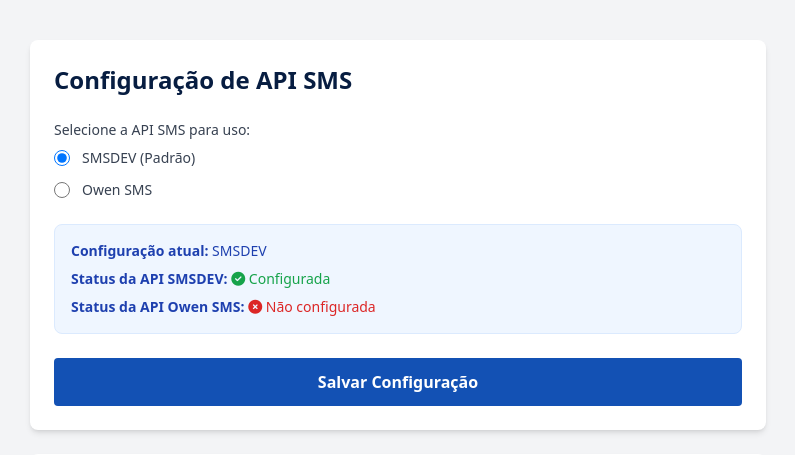
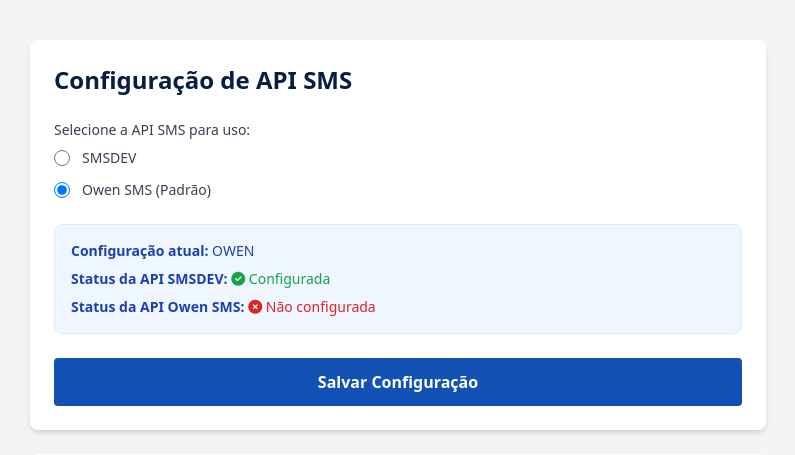
Before and after one commit to almirpcc1/OPERACAO, a Flask app: page /sms-config in a window 1280 px wide. Shown: the part 60-515 px from the top of the page, without its empty margins (242-1037 px from the left). Run offline with Flask 3, Linux system fonts and the light colour scheme; some libraries are stand-ins or nearby versions.

Commit message:
Update SMS API default selection to Owen.
Replit-Commit-Author: Agent
Replit-Commit-Session-Id: 89cc5ad8-3a6f-48f6-ad24-00c636184f9c
Replit-Commit-Screenshot-Url: https://storage.googleapis.com/screenshot-production-us-central1/35e934f3-3030-429b-85dd-91738cb2713c/c6ae5d87-cff5-4409-8b01-476ea8c2d29e.jpg

```diff
--- a/app.py
+++ b/app.py
@@ -25,7 +25,7 @@ app.secret_key = os.environ.get("SESSION_SECRET")
 logging.basicConfig(level=logging.DEBUG)
 
 # Configuração para escolher qual API SMS usar: 'SMSDEV' ou 'OWEN'
-SMS_API_CHOICE = os.environ.get('SMS_API_CHOICE', 'SMSDEV')
+SMS_API_CHOICE = os.environ.get('SMS_API_CHOICE', 'OWEN')
 
 def send_verification_code_smsdev(phone_number: str, verification_code: str) -> tuple:
     """
--- a/templates/sms_config.html
+++ b/templates/sms_config.html
@@ -45,7 +45,7 @@
                                    {% if current_api == 'SMSDEV' %}checked{% endif %}
                                    class="h-4 w-4 text-gov-blue focus:ring-gov-blue">
                             <label for="smsdev" class="ml-3 block text-sm font-medium text-gray-700">
-                                SMSDEV (Padrão)
+                                SMSDEV
                             </label>
                         </div>
                         <div class="flex items-center">
@@ -53,7 +53,7 @@
                                    {% if current_api == 'OWEN' %}checked{% endif %}
                                    class="h-4 w-4 text-gov-blue focus:ring-gov-blue">
                             <label for="owen" class="ml-3 block text-sm font-medium text-gray-700">
-                                Owen SMS
+                                Owen SMS (Padrão)
                             </label>
                         </div>
                     </div>
```
